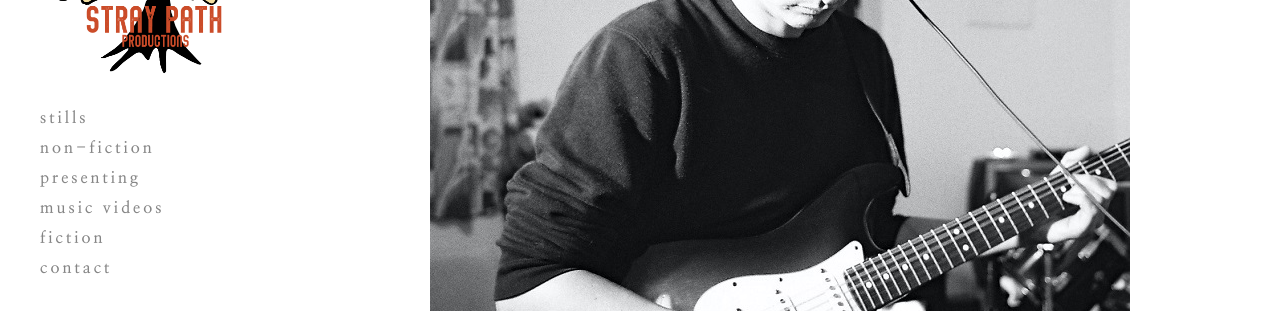
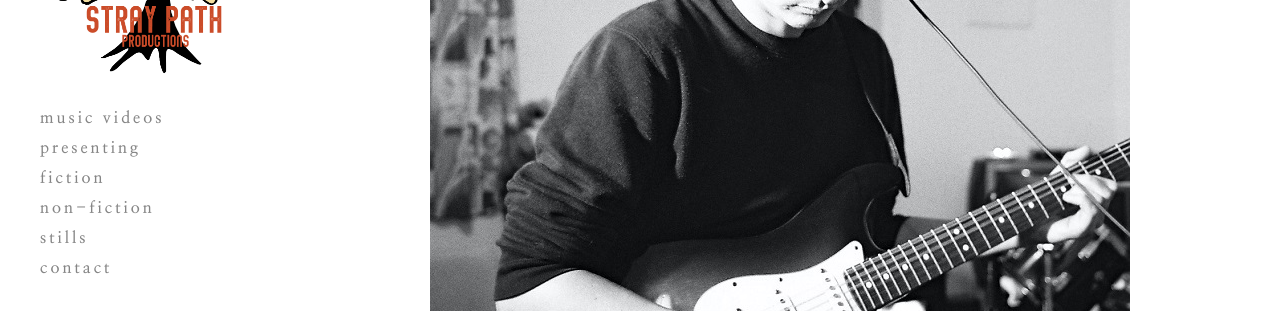
Before and after one commit to FourEngineHeavyBomber/Stray-path, a Jekyll site: the page built from stills.html, in a window 1280 px wide. Shown: the part 149-482 px from the top of the page. Built offline with Jekyll 4.4.1, drawn with Linux system fonts in a browser that asks for light colours.

Commit message:
Added pictures, black ver of linkedin, insta icons

```diff
--- a/_layouts/default.html
+++ b/_layouts/default.html
@@ -49,11 +49,11 @@
 
             <div id='deskt-nav'>
                 <ul>
+                    <li><a href='/music-videos/'>music videos</a></li>
+                    <li><a href='/presenting/'>presenting</a></li>
+                    <li><a href='/fiction/'>fiction</a></li>
+                    <li><a href='/non-fiction/'>non-fiction</a></li>
                     <li><a href='/stills/'>stills</a></li>
-                    <li><a href='/non-fiction/'>non-fiction</a></li>
-                    <li><a href='/presenting/'>presenting</a></li>
-                    <li><a href='/music-videos/'>music videos</a></li>
-                    <li><a href='/fiction/'>fiction</a></li>
                     <li><a href='/contact/'>contact</a></li>
                 </ul>
                 <p class='menu-footer'>
@@ -70,8 +70,8 @@
 
         <footer>
             <img class='social-pipe' onclick='goto("https://connorcurlewis.medium.com/")' src='/imgs/social-pipes/medium.png'>
-            <img class='social-pipe' onclick='goto("https://www.linkedin.com/in/connorcurlewis/")' src='/imgs/social-pipes/linkedin.png'>
-            <img class='social-pipe' onclick='goto("https://www.instagram.com/connor__curlewis/")' src='/imgs/social-pipes/instagram.png'>
+            <img class='social-pipe' onclick='goto("https://www.linkedin.com/in/connorcurlewis/")' src='/imgs/social-pipes/linkedin-black.png'>
+            <img class='social-pipe' onclick='goto("https://www.instagram.com/connor__curlewis/")' src='/imgs/social-pipes/insta-black.jpg'>
             <img class='social-pipe' onclick='goto("https://www.youtube.com/channel/UCYvgW9DBqvTi6V2oT0iF2CQ")' src='/imgs/social-pipes/youtube.svg'>
         </footer>
 
--- a/stills.html
+++ b/stills.html
@@ -11,6 +11,9 @@
             <img loading='lazy' class='gallery-img' onclick='embiggener(this)' src='/imgs/small-stills/6092-PCL-020.jpg'>
             <img loading='lazy' class='gallery-img' onclick='embiggener(this)' src='/imgs/small-stills/6092-PCL-034.jpg'>
             <img loading='lazy' class='gallery-img' onclick='embiggener(this)' src='/imgs/small-stills/6094-PCL-037.jpg'>
+
+            <img loading='lazy' class='gallery-img' onclick='embiggener(this)' src='/imgs/small-stills/lPH-XaHg.jpeg'>
+            <img loading='lazy' class='gallery-img' onclick='embiggener(this)' src='/imgs/small-stills/vhqNjTNQ.jpg'>
 
             <img loading='lazy' class='gallery-img' onclick='embiggener(this)' src='/imgs/small-stills/6091-PCL-015.jpg'>
             <img loading='lazy' class='gallery-img' onclick='embiggener(this)' src='/imgs/small-stills/6091-PCL-024.jpg'>
@@ -31,7 +34,6 @@
             <img loading='lazy' class='gallery-img' onclick='embiggener(this)' src='/imgs/small-stills/5853-PCL-002.JPG'>
 
 
-
             <img loading='lazy' class='gallery-img' onclick='embiggener(this)' src='/imgs/small-stills/6094-PCL-021.jpg'>
 
 
```
Also changed, not shown: imgs/small-stills/lPH-XaHg.jpeg (added), imgs/small-stills/vhqNjTNQ.jpg (added), imgs/social-pipes/insta-black.jpg (added), imgs/social-pipes/linkedin-black.png (added), imgs/stills/lPH-XaHg.jpeg (added), imgs/stills/vhqNjTNQ.jpeg (added).
